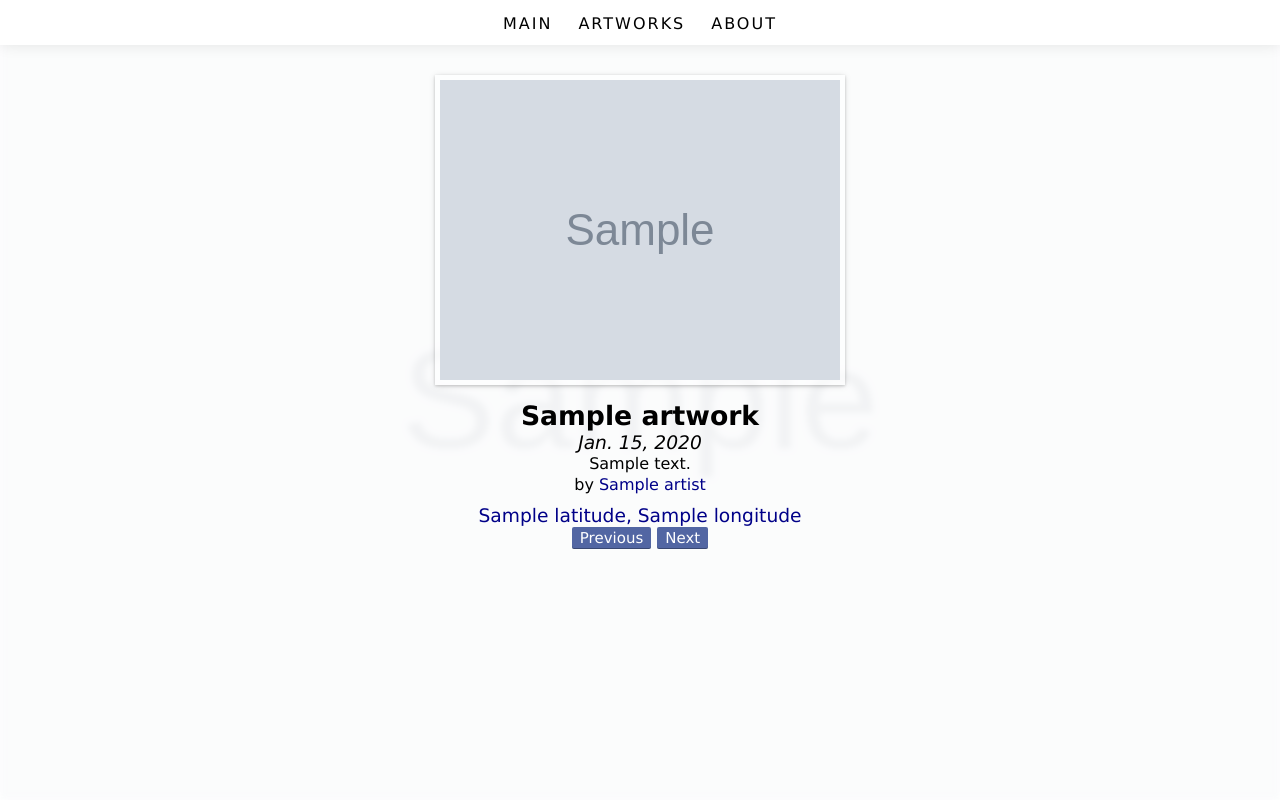
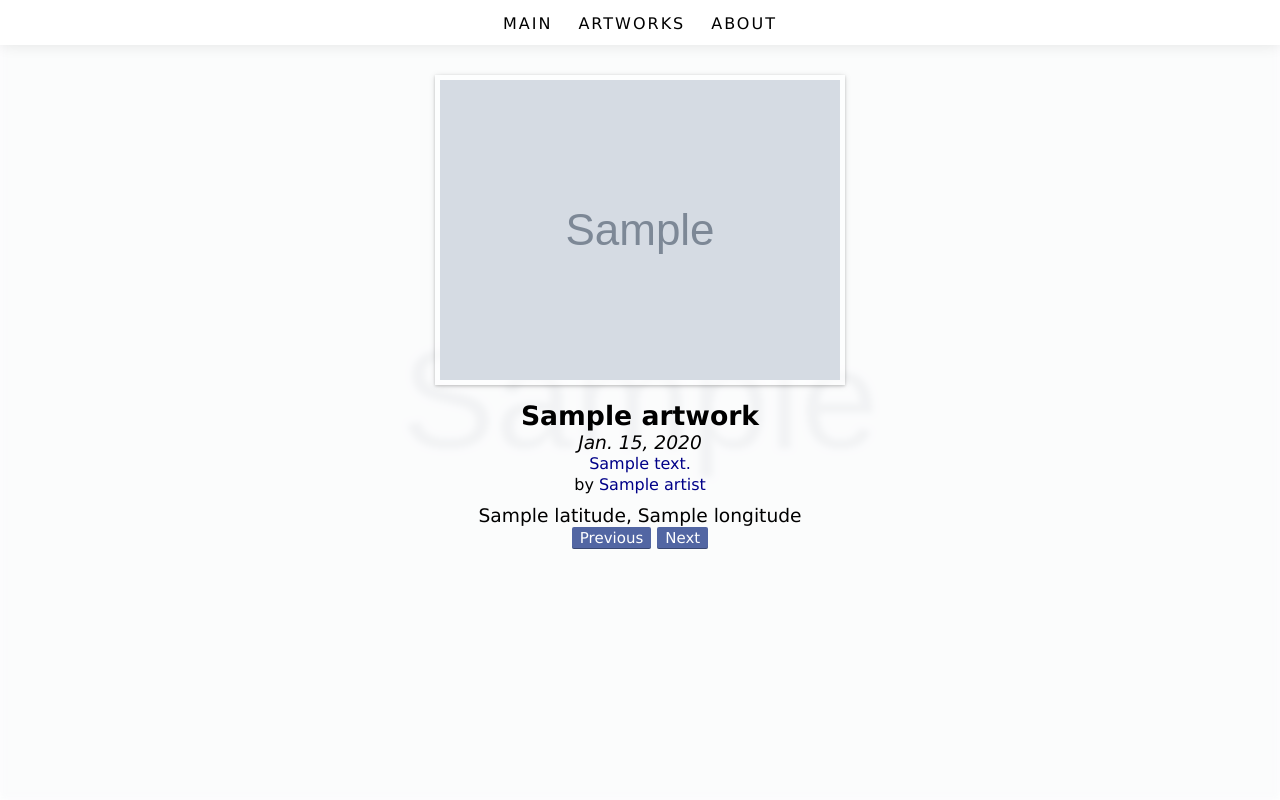
Before and after one commit to gregarkhipov/kiuss, a Django app: template templates/artworks/artwork_detail.html in a window 1280 px wide. Run offline with Django 3.2, Linux system fonts and the light colour scheme; the template is opened without the code that fills it: most values are stand-ins (such as "Sample title", 1, 10 or a date in 2020); grey boxes marked "Sample" are stand-in pictures; parts of the project's set-up code (start-up, migrations or seed data) failed here and were passed over; some libraries are stand-ins or nearby versions; some web fonts are replaced.

Commit message:
fix styles

```diff
--- a/static/css/main.css
+++ b/static/css/main.css
@@ -412,14 +412,6 @@ header nav a.back::before {
   line-height: 120%;
 }
 
-.artcontent a {
-  color: #008;
-}
-
-.artcontent a:hover {
-  color: #800;
-}
-
 .artcontent article.detail .photos {
   display: none;
   text-align: center;
@@ -467,6 +459,16 @@ header nav a.back::before {
   display: inline-block;
   font-size: 12pt;
   line-height: 120%;
+}
+
+.artcontent article p,
+.authors a {
+  color: #008;
+}
+
+.artcontent article p:hover,
+.authors a:hover {
+  color: #800;
 }
 
 .navigation {
```
